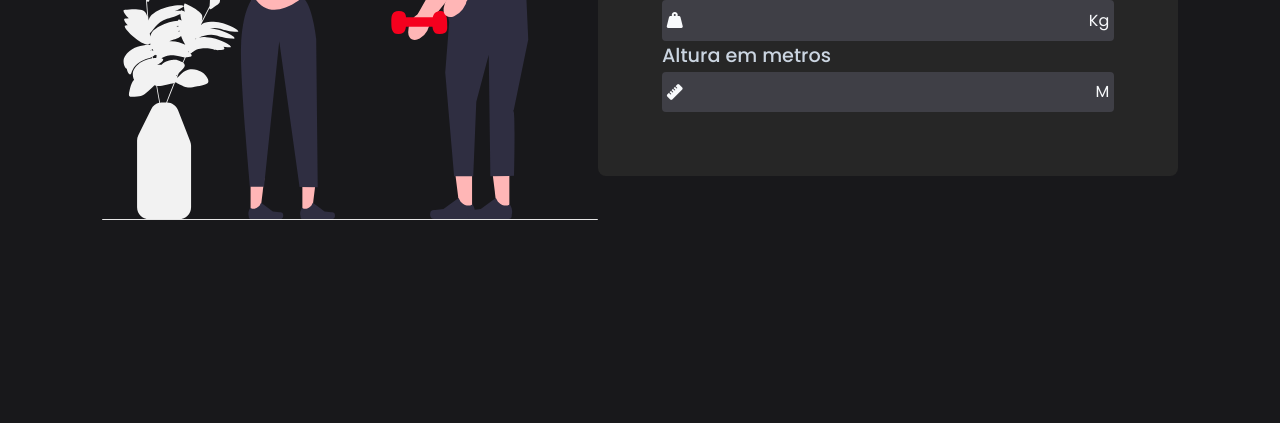
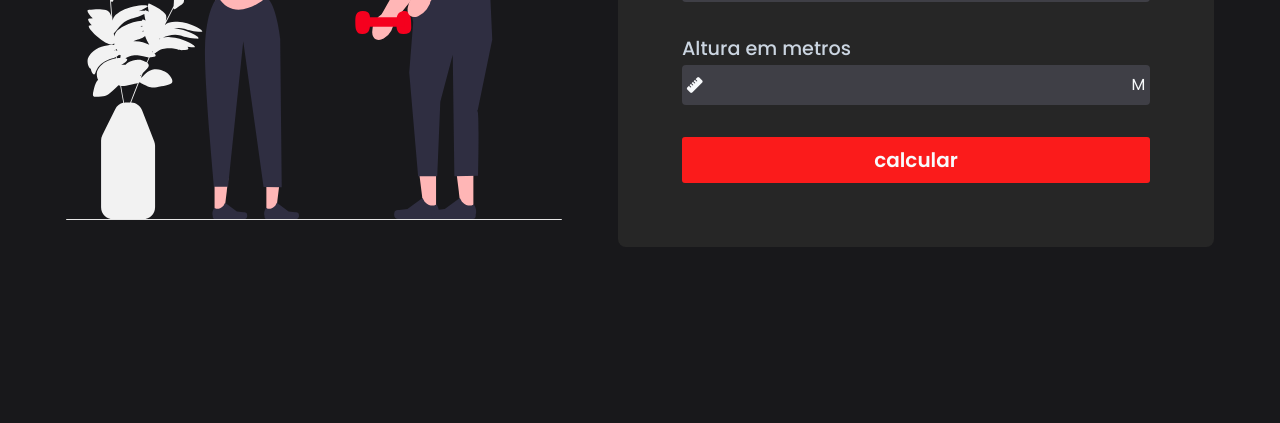
Before and after one commit to manuumqm/1revisao030823, a plain HTML site: page index.html in a window 1280 px wide. Shown: the part 377-800 px from the top of the page. Drawn offline with Linux system fonts and the light colour scheme; files whose address does not match are found by name.

Commit message:
feat create button

```diff
--- a/assets/css/style.css
+++ b/assets/css/style.css
@@ -16,6 +16,7 @@ main {
     align-items: center;
     width: 100%;
     height: 100vh;
+    gap: 3.5rem;
 }
 img {
     width: 31rem;
@@ -27,11 +28,13 @@ img {
     color: #f8fafc;
     background-color: #262626;
     border-radius: 8px;
+    gap: 2rem;
 }
 #calculator {
     display: flex;
     flex-direction: column;
     padding: 2rem;
+    gap: 2rem;
 }
 .input-box label {
     font-weight: 500;
@@ -53,7 +56,7 @@ img {
     width: 100%;
     font-size: 1.3rem;
     color: #f8fafc;
-    padding: 0. 0.5rem;
+    padding: 0 0.5rem;
 }
 .input-field input::-webkit-inner-spin-button, .input-field input::-webkit-outer-spin-button {
     appearance: none;
@@ -64,3 +67,18 @@ img {
     font-size: 1.3rem;
     padding: 0.6rem 1rem;
 }
+#calculate {
+    background-color: #fb1b1b;
+    border: none;
+    color: #f8fafc;
+    font-size: 1.25rem;
+    font-weight: bold;
+    padding: 0.5rem 0;
+    cursor: pointer;
+    width: 100%;
+    border-radius: 3px;
+
+}
+.input-field input:focus {
+    outline: none;
+}
--- a/index.html
+++ b/index.html
@@ -6,7 +6,9 @@
     <meta name="viewport" content="width=device-width, initial-scale=1.0">
     <link rel="stylesheet" href="assets/css/style.css">
     <script src="../projeto1/assets/js/script.js"></script>
-    <link rel="stylesheet" href="https://cdnjs.cloudflare.com/ajax/libs/font-awesome/6.4.2/css/all.min.css" integrity="sha512-z3gLpd7yknf1YoNbCzqRKc4qyor8gaKU1qmn+CShxbuBusANI9QpRohGBreCFkKxLhei6S9CQXFEbbKuqLg0DA==" crossorigin="anonymous" referrerpolicy="no-referrer" />
+    <link rel="stylesheet" href="https://cdnjs.cloudflare.com/ajax/libs/font-awesome/6.4.2/css/all.min.css"
+        integrity="sha512-z3gLpd7yknf1YoNbCzqRKc4qyor8gaKU1qmn+CShxbuBusANI9QpRohGBreCFkKxLhei6S9CQXFEbbKuqLg0DA=="
+        crossorigin="anonymous" referrerpolicy="no-referrer" />
     <title>Calculadora IMC</title>
 </head>
 
@@ -36,7 +38,7 @@
 
                     </div>
                 </div>
-
+                <button id="calculate">calcular</button>
             </div>
         </section>
     </main>
```
